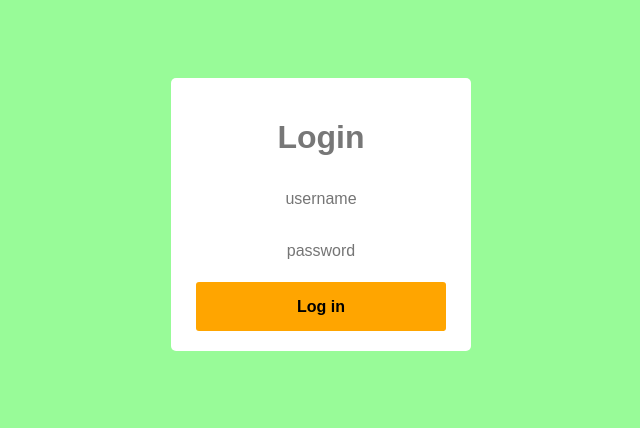
After one commit to nileshpatra/DBMS-Project, a Flask app: page / in a window 1280 px wide. The commit adds this page. Shown: the top 428 px of the page, without its empty margins (319-959 px from the left). Run offline with Flask 2, Linux system fonts and the light colour scheme.

Commit message:
Improve General UI

```diff
--- /dev/null
+++ b/app/static/styles/login.css
@@ -0,0 +1,77 @@
+* {
+box-sizing: border-box;
+}
+
+*:focus {
+outline: none;
+}
+body {
+font-family: Arial;
+background-color: #98FB98;
+padding: 50px;
+}
+.login {
+margin: 20px auto;
+width: 300px;
+}
+.login-screen {
+background-color: #FFF;
+padding: 20px;
+border-radius: 5px
+}
+
+.app-title {
+text-align: center;
+color: #777;
+}
+
+.login-form {
+text-align: center;
+}
+.control-group {
+margin-bottom: 10px;
+}
+
+input {
+text-align: center;
+border: 2px solid transparent;
+border-radius: 3px;
+font-size: 16px;
+font-weight: 200;
+padding: 10px 0;
+width: 250px;
+transition: border .5s;
+}
+
+input:focus {
+border: 2px solid #3498DB;
+box-shadow: none;
+}
+
+.btn {
+border: 2px solid transparent;
+background: #ffa500;
+font-size: 16px;
+font-weight: bold;
+line-height: 25px;
+padding: 10px 0;
+text-decoration: none;
+text-shadow: none;
+border-radius: 3px;
+box-shadow: none;
+transition: 0.25s;
+display: block;
+width: 250px;
+margin: 0 auto;
+}
+
+.btn:hover {
+background-color: #2980B9;
+}
+
+.login-link {
+font-size: 12px;
+color: #444;
+display: block;
+margin-top: 12px;
+}
--- /dev/null
+++ b/app/templates/login.html
@@ -0,0 +1,29 @@
+<!DOCTYPE html>
+<html>
+<head>
+	<link rel= "stylesheet" type= "text/css" href= "{{ url_for('static',filename='styles/login.css') }}">
+</head>
+<body>
+
+	<form action="/login" method="POST">
+	<div class="login">
+	<div class="login-screen">
+	<div class="app-title">
+	<h1>Login</h1>
+	</div>
+	<div class="login-form">
+	<div class="control-group">
+					<input type="text" class="login-field" value="" placeholder="username" name="username" autocomplete="off">
+	<label class="login-field-icon fui-user" for="login-name"></label></div>
+	<div class="control-group">
+					<input type="password" class="login-field" value="" placeholder="password" name="password" autocomplete="off">
+	<label class="login-field-icon fui-lock" for="login-pass"></label></div>
+	<input type="submit" value="Log in" class="btn btn-primary btn-large btn-block">
+
+	</div>
+	</div>
+	</div>
+	</form>
+
+</body>
+</html>
```
Also changed, not shown: app/static/styles/index.css (+14 -2 lines), app/templates/index.html (+16 -13 lines).
